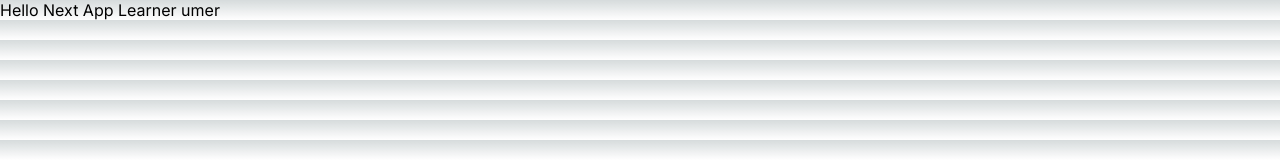
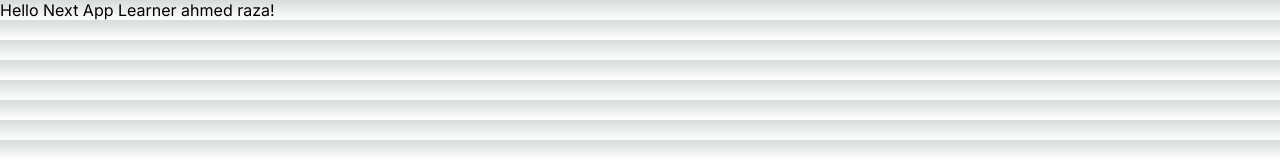
Before and after one commit to raza-1234/Issue_Tracker, a Next.js app: page / in a window 1280 px wide. Shown: the top 160 px of the page. Built offline with nearby package versions, Linux system fonts and the light colour scheme.

Commit message:
Revert "my nam,e"
This reverts commit 8a259d2222565ccb8187dd98f3a182b71b5ef1da.

```diff
--- a/src/app/page.tsx
+++ b/src/app/page.tsx
@@ -3,6 +3,6 @@ import styles from "./page.module.css";
 
 export default function Home() {
   return (
-    <p>Hello Next App Learner umer</p>
+    <p>Hello Next App Learner ahmed raza!</p>
   );
 }
```
